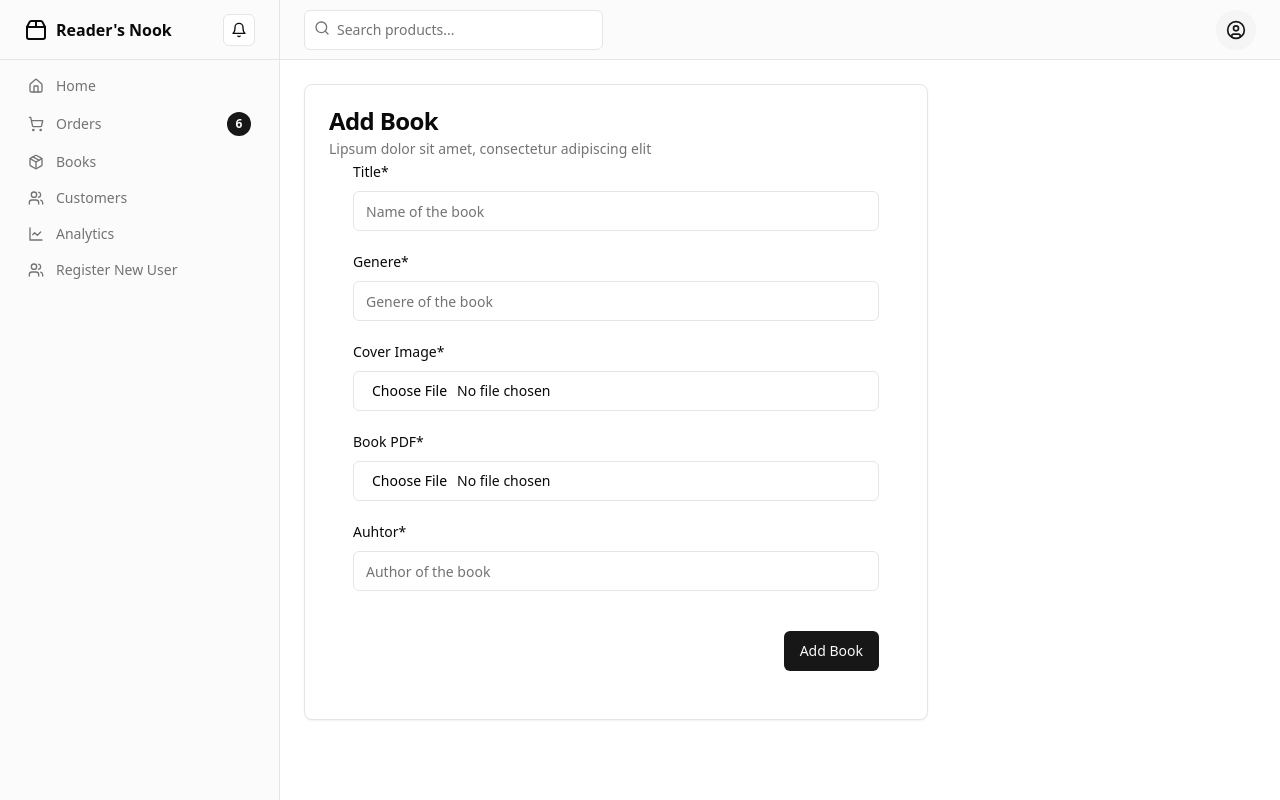
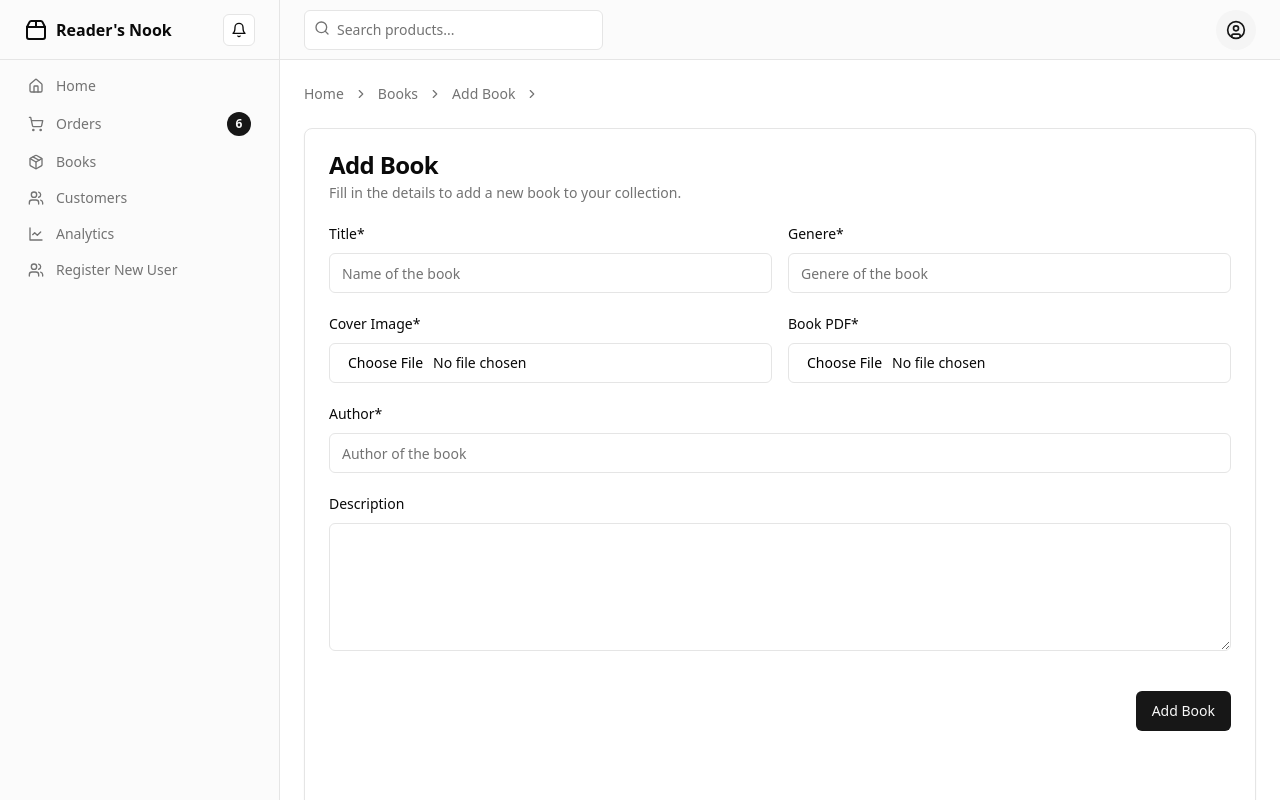
Before and after one commit to Sandorcleagne/e-lib-crm, a React (Vite) app: page /dashboard/addbook in a window 1280 px wide. Shown: the top 800 px of the page. Built offline with nearby package versions, Linux system fonts and the light colour scheme.

Commit message:
book added successfully only left with final touches

```diff
--- a/src/http/booksApi.ts
+++ b/src/http/booksApi.ts
@@ -50,8 +50,6 @@ api.interceptors.request.use(
 api.interceptors.response.use(
   (response) => response,
   async (error) => {
-    console.log("calling+++");
-    console.log("error------", error);
     const originalRequest = error.config;
 
     if (
@@ -87,5 +85,10 @@ api.interceptors.response.use(
 );
 
 export const getBooks = async () => api.get("/books/get-all-books/10");
-
+export const addBook = async (formData: FormData) =>
+  api.post("/books/create-book", formData, {
+    headers: {
+      "Content-Type": "multipart/form-data", // Important for uploading files
+    },
+  });
 export default api;
--- a/src/pages/AddBookPage.tsx
+++ b/src/pages/AddBookPage.tsx
@@ -1,4 +1,4 @@
-import React from "react";
+import React, { useState } from "react";
 import { Button } from "../components/ui/button";
 import {
   Card,
@@ -9,30 +9,110 @@ import {
 } from "../components/ui/card";
 import { Input } from "../components/ui/input";
 import { Label } from "../components/ui/label";
-// import { Textarea } from "../components/ui/textarea";
+import BreadCrumbs from "../customComponents/BreadCrumbs";
+import { addBookPageBreadCrumbs } from "../utils/constants";
+import { Textarea } from "../components/ui/textarea";
+import { useMutation } from "@tanstack/react-query";
+import { addBook } from "../http/booksApi";
 const AddBookPage = () => {
+  const [values, setValues] = useState({
+    title: "",
+    genere: "",
+    author: "",
+  });
+  const [coverImage, setCoverImage] = useState<File | null>(null);
+  const [bookPdf, setBookPdf] = useState<File | null>(null);
+  const [description, setDescription] = useState("");
+  const mutation = useMutation({
+    mutationFn: (formData: FormData) => addBook(formData), // Mutation function
+    onSuccess: (data) => {
+      console.log("Book added successfully:", data);
+      // Optionally reset the form on success
+      setValues({
+        title: "",
+        genere: "",
+        author: "",
+      });
+      setCoverImage(null);
+      setBookPdf(null);
+      setDescription("");
+    },
+    onError: (error) => {
+      console.error("Error adding book:", error);
+    },
+  });
+  const handleInputChange = (e: React.ChangeEvent<HTMLInputElement>) => {
+    const { name, value } = e.target;
+    setValues({
+      ...values,
+      [name]: value,
+    });
+  };
+  const handleCoverImage = (e: React.ChangeEvent<HTMLInputElement>) => {
+    const files = e.target.files; // Get the file list
+    if (files && files.length > 0) {
+      setCoverImage(files[0]); // Set the first file in the list
+      console.log("Selected file:", files[0]); // Log the selected file
+    } else {
+      setCoverImage(null); // Clear the state if no file is selected
+    }
+  };
+  const handleBookPdf = (e: React.ChangeEvent<HTMLInputElement>) => {
+    const files = e.target.files; // Get the file list
+    if (files && files.length > 0) {
+      setBookPdf(files[0]); // Set the first file in the list
+      console.log("Selected file:", files[0]); // Log the selected file
+    } else {
+      setBookPdf(null); // Clear the state if no file is selected
+    }
+  };
+  const handleDescription = (e: React.ChangeEvent<HTMLTextAreaElement>) => {
+    setDescription(e.target.value);
+  };
   const handleSubmit = (e: React.FormEvent<HTMLFormElement>) => {
     e.preventDefault();
+    const formData = new FormData();
+    formData.append("title", values.title);
+    formData.append("genre", values.genere);
+    formData.append("author", values.author);
+    formData.append("description", description);
+
+    if (coverImage) {
+      formData.append("coverImage", coverImage);
+    }
+    if (bookPdf) {
+      formData.append("file", bookPdf);
+    }
+
+    // Call the mutation to submit form data
+    mutation.mutate(formData);
   };
   return (
+    <>
+      <BreadCrumbs links={addBookPageBreadCrumbs} />
       <div className="flex justify-center items-center w-full h-screen">
-      <div className="w-full h-full grid gap-4 md:grid-cols-[1fr_250px] lg:grid-cols-3 lg:gap-8">
-        <div className="grid auto-rows-max items-start gap-4 lg:col-span-2 lg:gap-8">
+        <div className="w-full h-full">
           <Card x-chunk="dashboard-07-chunk-0" className="w-full h-full">
             <CardHeader>
               <CardTitle>Add Book</CardTitle>
               <CardDescription>
-                Lipsum dolor sit amet, consectetur adipiscing elit
+                Fill in the details to add a new book to your collection.
               </CardDescription>
+            </CardHeader>
             <CardContent>
               <form onSubmit={handleSubmit} className="grid gap-6">
+                {/* Row with two inputs for Title and Genere */}
+                <div className="grid grid-cols-1 md:grid-cols-2 gap-4">
                   <div className="grid gap-3">
-                    <Label htmlFor="name">Title*</Label>
+                    <Label htmlFor="title">Title*</Label>
                     <Input
                       id="title"
                       type="text"
                       className="w-full"
                       placeholder="Name of the book"
+                      name="title"
+                      onChange={(e) => handleInputChange(e)}
+                      value={values.title}
                       required
                     />
                   </div>
@@ -43,15 +123,23 @@ const AddBookPage = () => {
                       type="text"
                       className="w-full"
                       placeholder="Genere of the book"
+                      name="genere"
+                      onChange={(e) => handleInputChange(e)}
+                      value={values?.genere}
                       required
                     />
                   </div>
+                </div>
+
+                {/* Row with two inputs for Cover Image and Book PDF */}
+                <div className="grid grid-cols-1 md:grid-cols-2 gap-4">
                   <div className="grid gap-3">
                     <Label htmlFor="coverImage">Cover Image*</Label>
                     <Input
                       id="coverImage"
                       type="file"
                       className="w-full"
+                      onChange={(e) => handleCoverImage(e)}
                       required
                     />
                   </div>
@@ -61,37 +149,48 @@ const AddBookPage = () => {
                       id="bookFile"
                       type="file"
                       className="w-full"
+                      onChange={(e) => handleBookPdf(e)}
                       required
                     />
                   </div>
+                </div>
+
+                {/* Author and Description fields */}
                 <div className="grid gap-3">
-                    <Label htmlFor="author">Auhtor*</Label>
+                  <Label htmlFor="author">Author*</Label>
                   <Input
                     id="author"
                     type="text"
                     className="w-full"
                     placeholder="Author of the book"
+                    name="author"
+                    onChange={(e) => handleInputChange(e)}
+                    value={values?.author}
                     required
                   />
                 </div>
+                <div className="grid gap-3">
+                  <Label htmlFor="description">Description</Label>
+                  <Textarea
+                    id="description"
+                    className="min-h-32"
+                    name="description"
+                    onChange={(e) => handleDescription(e)}
+                    value={description}
+                    required
+                  />
+                </div>
+
+                {/* Submit button */}
                 <div className="flex justify-end items-center">
                   <Button className="mt-4">Add Book</Button>
                 </div>
               </form>
-                {/* <div className="grid gap-3">
-                    <Label htmlFor="description">Description</Label>
-                    <Textarea
-                      id="description"
-                      defaultValue="Lorem ipsum dolor sit amet, consectetur adipiscing elit. Nullam auctor, nisl nec ultricies ultricies, nunc nisl ultricies nunc, nec ultricies nunc nisl nec nunc."
-                      className="min-h-32"
-                    />
-                  </div> */}
             </CardContent>
-            </CardHeader>
           </Card>
         </div>
       </div>
-    </div>
+    </>
   );
 };
 
--- a/src/types.ts
+++ b/src/types.ts
@@ -20,6 +20,12 @@ export interface breadCrumbs {
   title: string;
   href: string;
 }
+
+export interface addBookBreadCrum {
+  id: number;
+  title: string;
+  href: string;
+}
 export interface dataItems {
   active: boolean;
   author: string;
--- a/src/utils/constants.ts
+++ b/src/utils/constants.ts
@@ -1,4 +1,4 @@
-import { breadCrumbs } from "../types";
+import { addBookBreadCrum, breadCrumbs } from "../types";
 
 // local Environment
 export const baseUrl = "http://localhost:8080/api/v1";
@@ -6,3 +6,8 @@ export const homePageBreadCrumbs: breadCrumbs[] = [
   { id: 1, title: "Home", href: "/dashboard/home" },
   { id: 2, title: "Books", href: "" },
 ];
+export const addBookPageBreadCrumbs: addBookBreadCrum[] = [
+  { id: 1, title: "Home", href: "/dashboard/home" },
+  { id: 2, title: "Books", href: "/dasboard/books" },
+  { id: 3, title: "Add Book", href: "/dashboard/addbook" },
+];
```
Lines whose indentation alone changed are shown as unchanged.
